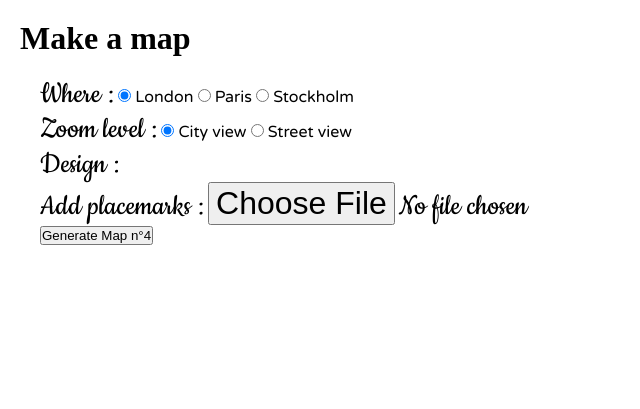
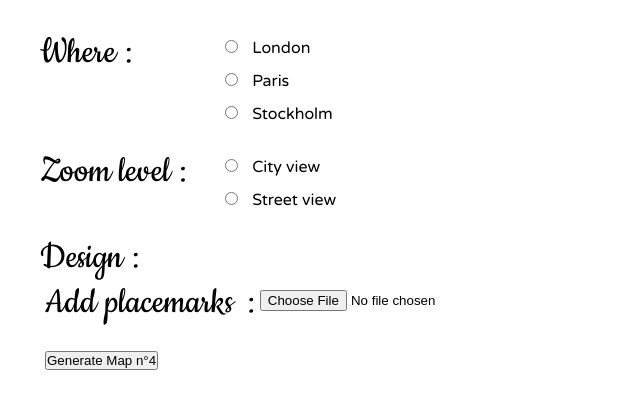
Before and after one commit to galvanic/MapGift, a Django app: page /mapg/ in a window 1280 px wide. Shown: the part 110-519 px from the top of the page, without its empty margins (0-640 px from the left). Run offline with Django 3.2, Linux system fonts and the light colour scheme; data comes from the database, SQL or seed files in the repository; parts of the project's set-up code (start-up, migrations or seed data) failed here and were passed over.

Commit message:
It now looks better. Not sure the list idea was great but eh.

```diff
--- a/mysite/mapg/static/mapg/style.css
+++ b/mysite/mapg/static/mapg/style.css
@@ -2,6 +2,16 @@
 	margin: 0;
 	padding: 0;
 }
+
+ul, ol {
+	list-style: none;
+}
+
+a {
+	color: black;
+	text-decoration: none;
+}
+
 
 header {
 	height: 100px;
@@ -31,24 +41,35 @@
 	margin: 20px;
 }
 
+
 form {
-	margin: 20px;
+	margin: 30px 20px;
 	font-family: 'Varela Round', sans-serif;
 }
 
-form p *:not(label), .label {
+form > ul > li div.label {
 	font-family: 'Cookie', cursive;
-	font-size: 2em;
+	font-size: 2.5em;
+	float: left;
 }
 
 .label:after {
 	content: " :";
 }
 
-a {
-	color: black;
-	text-decoration: none;
+form > ul > li > ul {
+	margin-left: 180px;
 }
+
+form > ul > li {
+	margin: 20px 0;
+	clear:both;
+}
+
+form label, form input {
+	margin: 10px 5px;
+}
+
 
 li img {
 	height: 150px;
@@ -62,10 +83,6 @@
 	display: none;
 }
 
-li, header ul {
+header li, div#content ol > li, header ul {
 	display: inline-block;
 }
-
-ol li {
-	list-style: none;
-}
--- a/mysite/mapg/templates/base.html
+++ b/mysite/mapg/templates/base.html
@@ -6,7 +6,7 @@
     <link href='http://fonts.googleapis.com/css?family=Cookie' rel='stylesheet' type='text/css'>
     <link href='http://fonts.googleapis.com/css?family=Varela+Round' rel='stylesheet' type='text/css'>
     <link rel="stylesheet" type="text/css" href="{% static 'mapg/style.css' %}" />
-    <title>{% block title %}Make your own maps{% endblock %}</title>
+    <title>{% block title %}{% endblock %}</title>
 </head>
 
 <body>
--- a/mysite/mapg/templates/mapg/index.html
+++ b/mysite/mapg/templates/mapg/index.html
@@ -2,42 +2,68 @@
 {% block title %}Make map{% endblock %}
 {% block content %}
 
-
-<h1>Make a map</h1>
-
 <form action="{% url 'mapg:assemble' next_map_id %}" method="post" enctype="multipart/form-data">
 	{% csrf_token %}
-	<p>
+	<ul>
+		<li>
 			<!-- <label for="where">Where</label>
 			<input type="text" name="where" id="where" placeholder="best city: London ;)" autofocus /> -->
-		<span class="label">Where</span>
-		<input type="radio" name="where" value="london" id="london" checked/>
+			<div class="label">Where</div>
+			<ul>
+				<li>
+					<input type="radio" name="where" value="london" id="london" />
 					<label for="london">London</label>
+				</li>
+				<li>
 					<input type="radio" name="where" value="paris" id="paris" />
 					<label for="paris">Paris</label>
+				</li>
+				<li>
 					<input type="radio" name="where" value="stockholm" id="stockholm" />
 					<label for="stockholm">Stockholm</label>
-		<br />
+				</li>
+			</ul>
+		</li>
 
-		<span class="label">Zoom level</span>
-		<input type="radio" name="zoom" value="12" id="12" checked/>
+		<li>
+			<div class="label">Zoom level</div>
+			<ul>
+				<li>
+					<input type="radio" name="zoom" value="12" id="12" />
 					<label for="12">City view</label>
+				</li>
+				<li>
 					<input type="radio" name="zoom" value="14" id="14" />
 					<label for="14">Street view</label>
-		<br />
+				</li>
+			</ul>
+		</li>
 
+		<li>
 			<!-- Automatically generate this map provider list from the mapgift.py file -->
-		<span class="label">Design</span>
+			<div class="label">Design</div>
+			<ul>
 				{% for shortcut, name in providers.iteritems %}
+				<li>
 					<input type="radio" name="design" value="{{ shortcut }}" id="{{ shortcut }}" />
 					<label for="{{ shortcut }}">{{ name|lower }}</label>
+				</li>
 				{% endfor %}
-		<br />
+			</ul>
+		</li>
 
-		<span class="label"><label for="placemarks">Add placemarks</label></span>
+		<li>
+			<div class"optional field">
+			<div class="label"><label for="placemarks">Add placemarks</label></div>
+			<ul>
+				<li>
 					<input type="file" name="placemarks" id="placemarks" />
+				</li>
+			</ul>
+			</div>
+		</li>
+	</ul>
 
-	</p>
 	<input type="submit" name="submit" value="Generate Map n°{{ next_map_id }}"/>
 </form>
 
```
Lines whose indentation alone changed are shown as unchanged.
